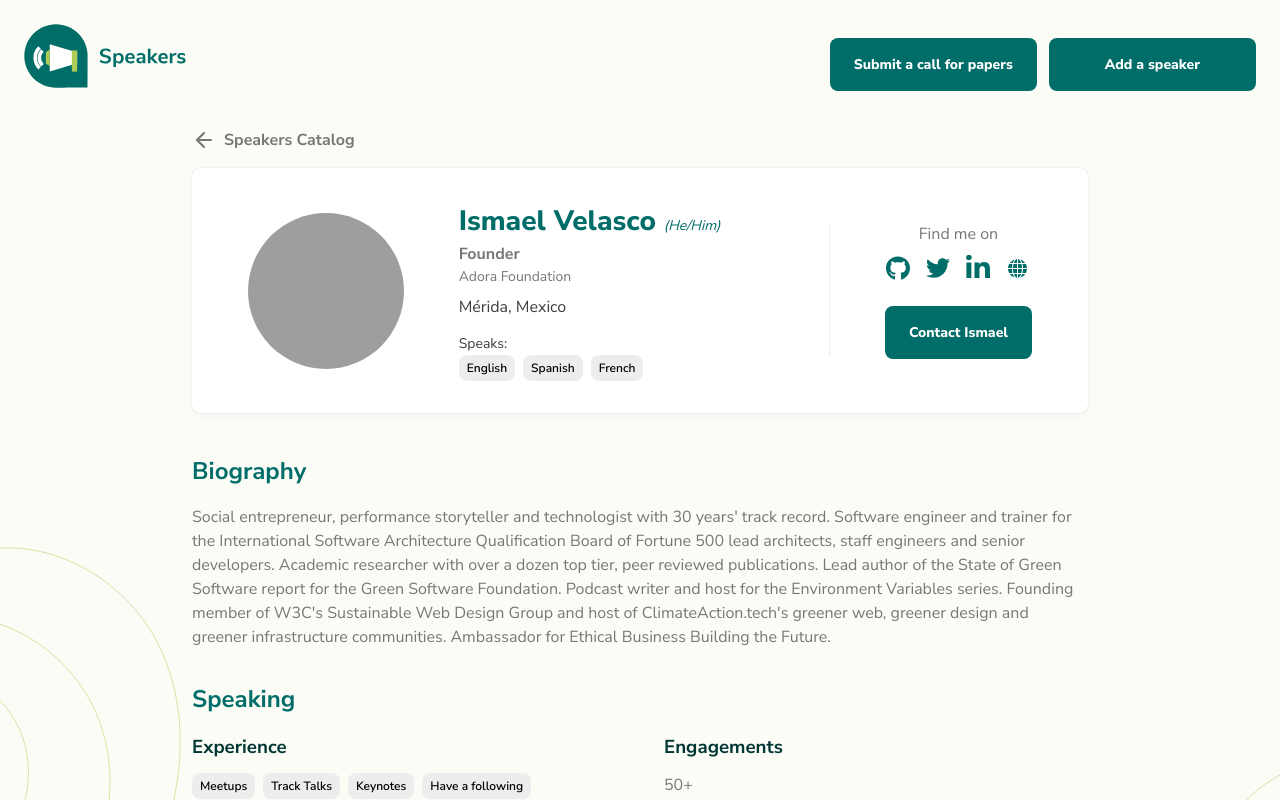
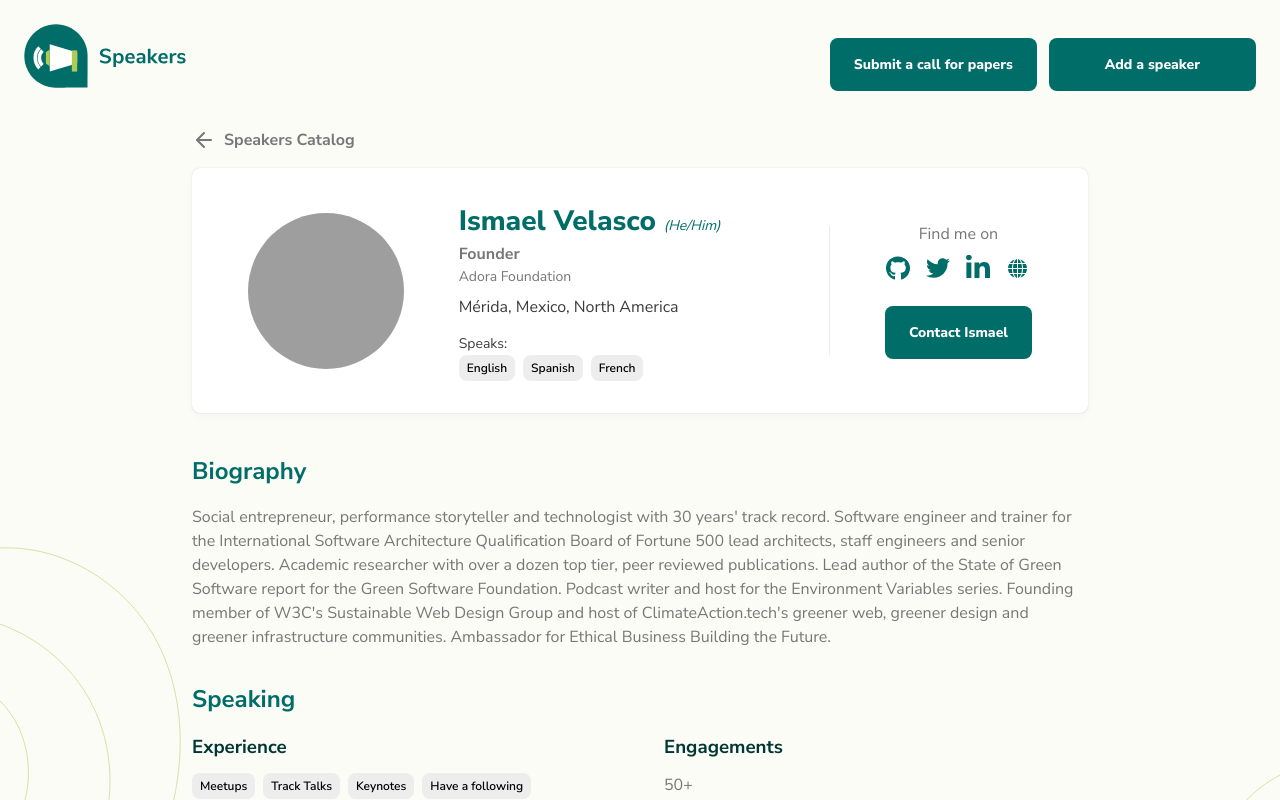
Before and after one commit to Green-Software-Foundation/speakers, an Astro site: page /speakers/ismael-velasco in a window 1280 px wide. Shown: the top 800 px of the page. Built offline with nearby package versions, Linux system fonts and the light colour scheme; Astro itself is replaced by a stand-in of ours; grey boxes are pictures that could not be loaded.

Commit message:
Add continent

```diff
--- a/src/pages/speakers/ismael-velasco.md
+++ b/src/pages/speakers/ismael-velasco.md
@@ -4,7 +4,7 @@ name: Ismael Velasco
 pronoun: He/Him
 position: Founder
 company: Adora Foundation
-location: Mérida, Mexico
+location: Mérida, Mexico, North America
 languages:
   - English
   - Spanish
```
